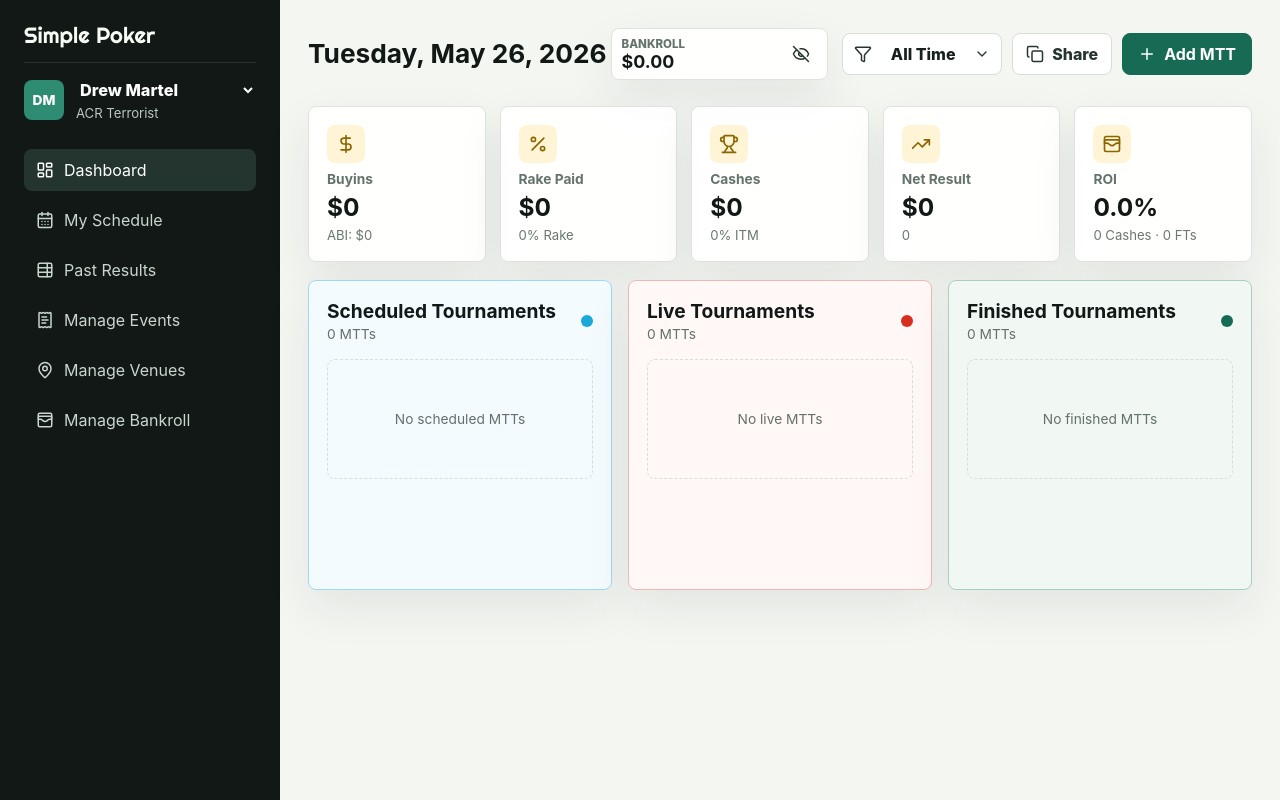
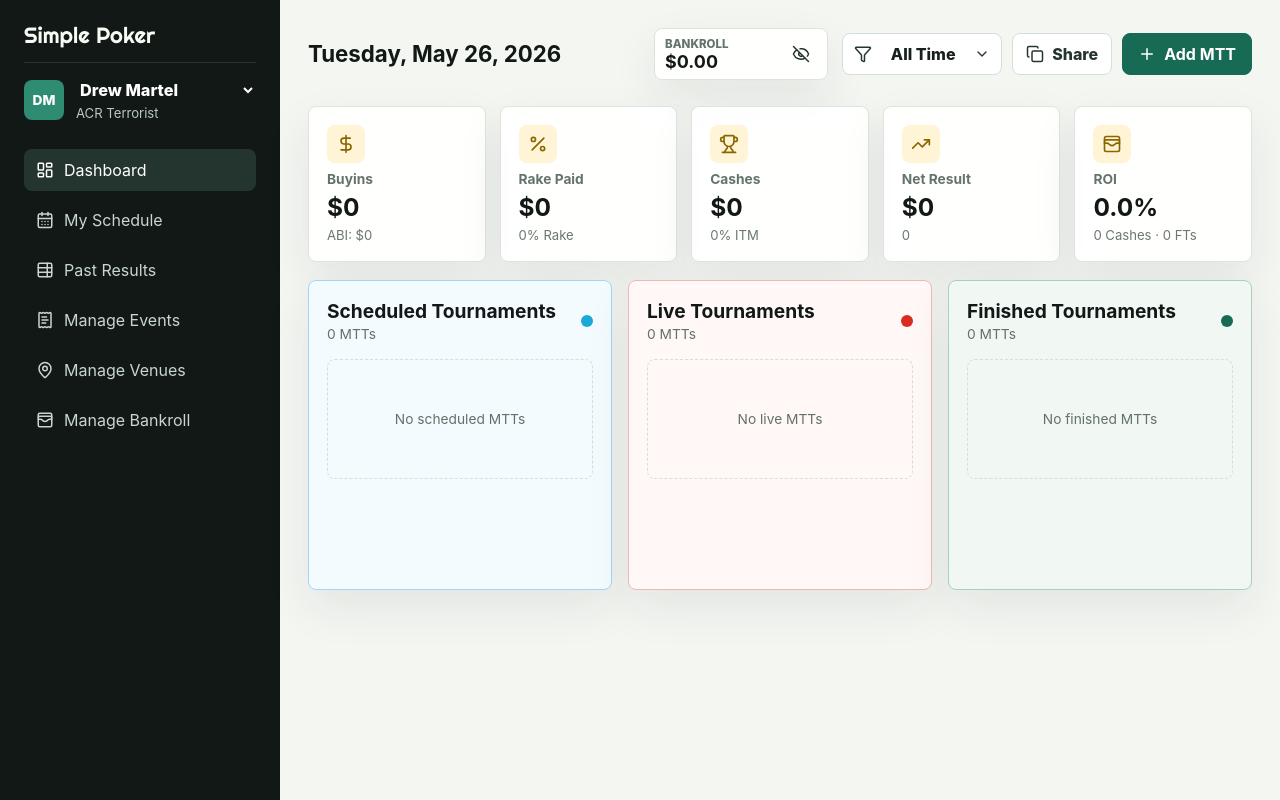
Before and after one commit to TannerJW22/simple-poker, a React (Vite) app: page / in a window 1280 px wide. Built offline with nearby package versions, Linux system fonts and the light colour scheme.

Commit message:
Tighten dashboard bankroll display

```diff
--- a/src/App.jsx
+++ b/src/App.jsx
@@ -669,7 +669,7 @@ function BankrollPanel({ isVisible, onToggleVisibility, value }) {
     <section className="bankroll-panel" aria-label="Bankroll">
       <div className="bankroll-readout">
         <span>Bankroll</span>
-        <strong>{isVisible ? currency.format(value) : "Hidden"}</strong>
+        <strong>{isVisible ? currency.format(value) : "••••••"}</strong>
       </div>
       <button
         aria-label={isVisible ? "Hide bankroll" : "Show bankroll"}
--- a/src/styles.css
+++ b/src/styles.css
@@ -203,7 +203,7 @@ h1 {
 
 .date-heading h1 {
   max-width: none;
-  font-size: clamp(1.55rem, 2.05vw, 2.08rem);
+  font-size: clamp(1.32rem, 1.74vw, 1.77rem);
   line-height: 1.08;
   white-space: nowrap;
 }
@@ -360,7 +360,7 @@ h2 {
   justify-content: space-between;
   gap: 8px;
   flex: 0 0 auto;
-  width: clamp(190px, 17vw, 240px);
+  width: clamp(152px, 13.6vw, 192px);
   min-height: 42px;
   border: 1px solid #dce4dd;
   border-radius: 8px;
@@ -1432,7 +1432,7 @@ td {
   }
 
   .date-heading h1 {
-    font-size: 1.58rem;
+    font-size: 1.34rem;
     white-space: normal;
   }
 }
```
